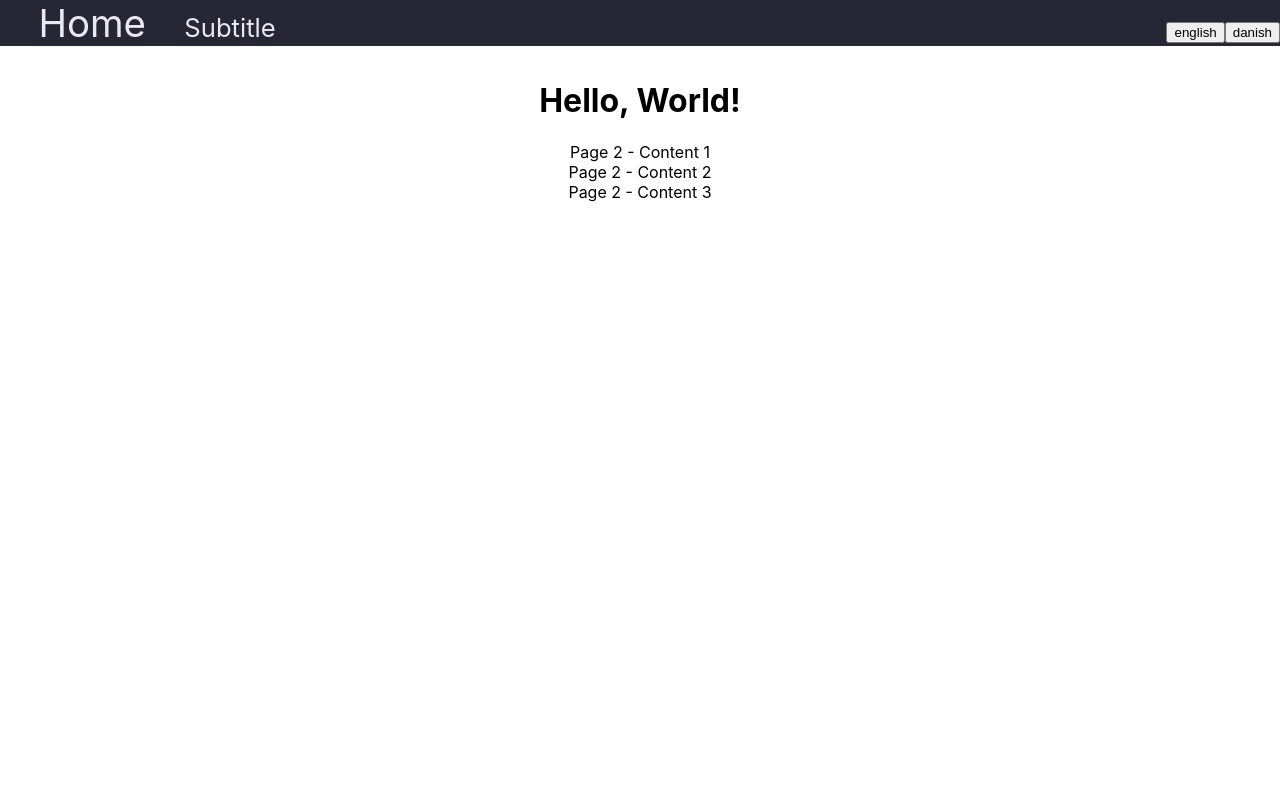
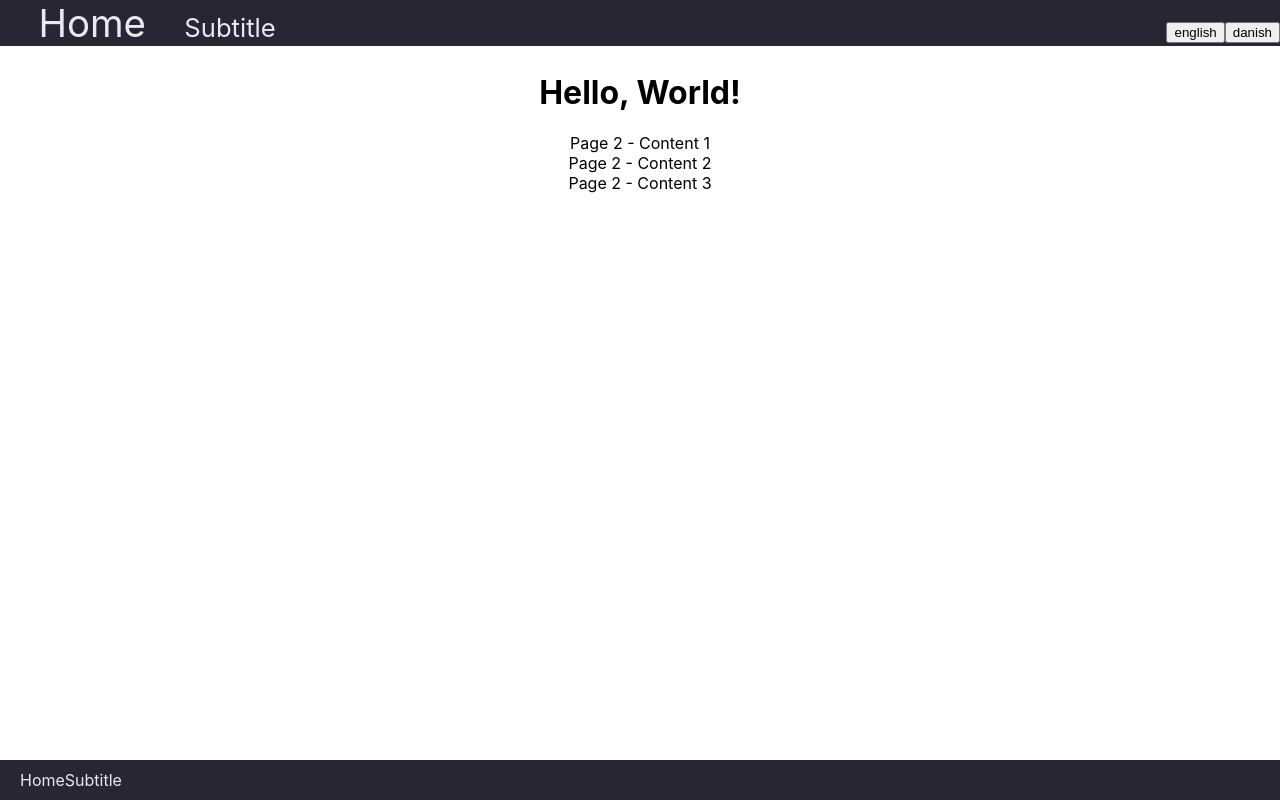
Before and after one commit to Jakob-worm/CVWebside, a React (Create React App) app: page / in a window 1280 px wide. Built offline with nearby package versions, Linux system fonts and the light colour scheme.

Commit message:
ButtomBar addded

```diff
--- a/src/App.js
+++ b/src/App.js
@@ -5,6 +5,7 @@ import { useTranslation } from 'react-i18next'
 import ContentDisplay from './ContentDisplay'
 import staticContent from './contentData' // Import the content modul
 import AboutMe from './ScrollContent/AboutMe'
+import ContactMeBar from './ContactMeBar/ContactMeBar'
 
 function App () {
   const { t } = useTranslation()
@@ -17,6 +18,7 @@ function App () {
                 <ContentDisplay contentPages={[[<AboutMe key="aboutMe" />], ...staticContent]} />
             </div>
         </div>
+        <ContactMeBar />
     </div>
   )
 }
--- /dev/null
+++ b/src/ContactMeBar/ContactMeBar.js
@@ -0,0 +1,18 @@
+// src/Title.js
+import '../css/ContactMeBar.css'
+import React from 'react'
+import { useTranslation } from 'react-i18next'
+
+function ContactMeBar () {
+  const { t } = useTranslation()
+  return (
+        <div className="BottomBar">
+            <div className="ContactMe-Text">{t('home')}</div>
+            <div className="ContactMe-LinkedIn">Subtitle</div>
+            <div className="ContactMe-Phone"> </div>
+            <div className="ContactMe-Mail"> </div>
+        </div>
+  )
+}
+
+export default ContactMeBar
--- a/src/css/App.css
+++ b/src/css/App.css
@@ -3,7 +3,8 @@
 }
 
 .content-container {
-  padding-top: 60px; /* Add padding to the content below the navbar */
+  padding-top: 4vw; /* Add padding to the content below the navbar */
+  padding-bottom: 4vw; /* Add padding to the content above the bottom bar */
 }
 
 .App-logo {
--- /dev/null
+++ b/src/css/ContactMeBar.css
@@ -0,0 +1,14 @@
+.BottomBar {
+    box-sizing: border-box;
+    width: 100%;
+    display: flex;
+    justify-content: left;
+    align-items: center; /* Vertically center items within the bar */
+    padding: 10px 20px; /* Add padding for spacing */
+    background-color: rgba(39, 38, 53, 1);
+    color: rgba(232, 233, 243, 1);
+    position: fixed;
+    bottom: 0;
+    left: 0;
+    z-index: 1000;
+}
```
